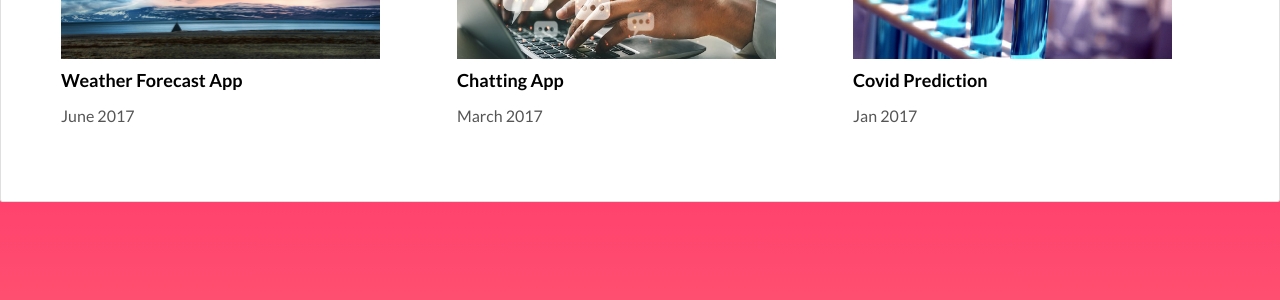
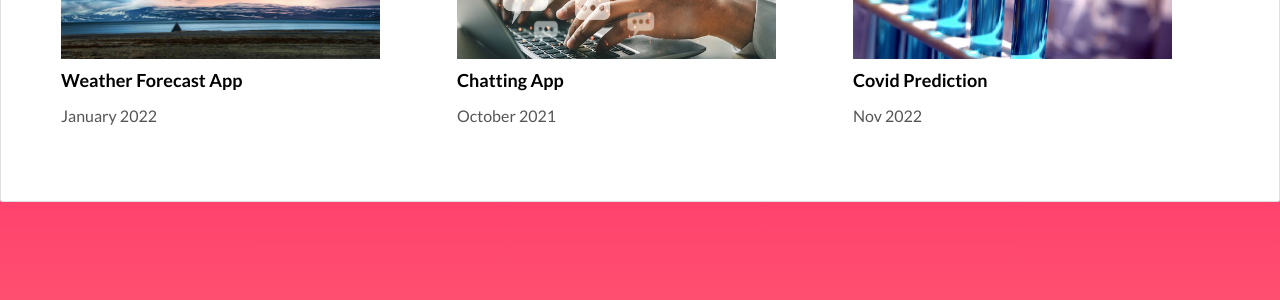
Before and after one commit to akumarg1216/Portffolio, a Flask app: page /projects.html in a window 1280 px wide. Shown: the part 302-602 px from the top of the page. Run offline with Flask 2, Linux system fonts and the light colour scheme; some libraries are stand-ins or nearby versions.

Commit message:
Update projects.html

```diff
--- a/templates/projects.html
+++ b/templates/projects.html
@@ -21,17 +21,17 @@
           <div class="col-md-4">
           <a href="https://weather-app-node-3.herokuapp.com/">  <img src="./static/assets/images/pro-2.jpg" class="project" alt="" /></a>
             <h3 class="h5">Weather Forecast App</h3>
-            <p>June 2017</p>
+            <p>January 2022</p>
           </div>
           <div class="col-md-4">
           <a href="https://chat-app-node-3.herokuapp.com/">  <img src="./static/assets/images/pro-3.jpg" class="project" alt="" /></a>
             <h3 class="h5">Chatting App</h3>
-            <p>March 2017</p>
+            <p>October 2021</p>
           </div>
           <div class="col-md-4">
           <a href="https://arp-covid-analysis.web.app/">  <img src="./static/assets/images/pro-4.png" class="project" alt="" /></a>
             <h3 class="h5">Covid Prediction</h3>
-            <p>Jan 2017</p>
+            <p>Nov 2022</p>
           </div>
         </div>
       </div>
```
